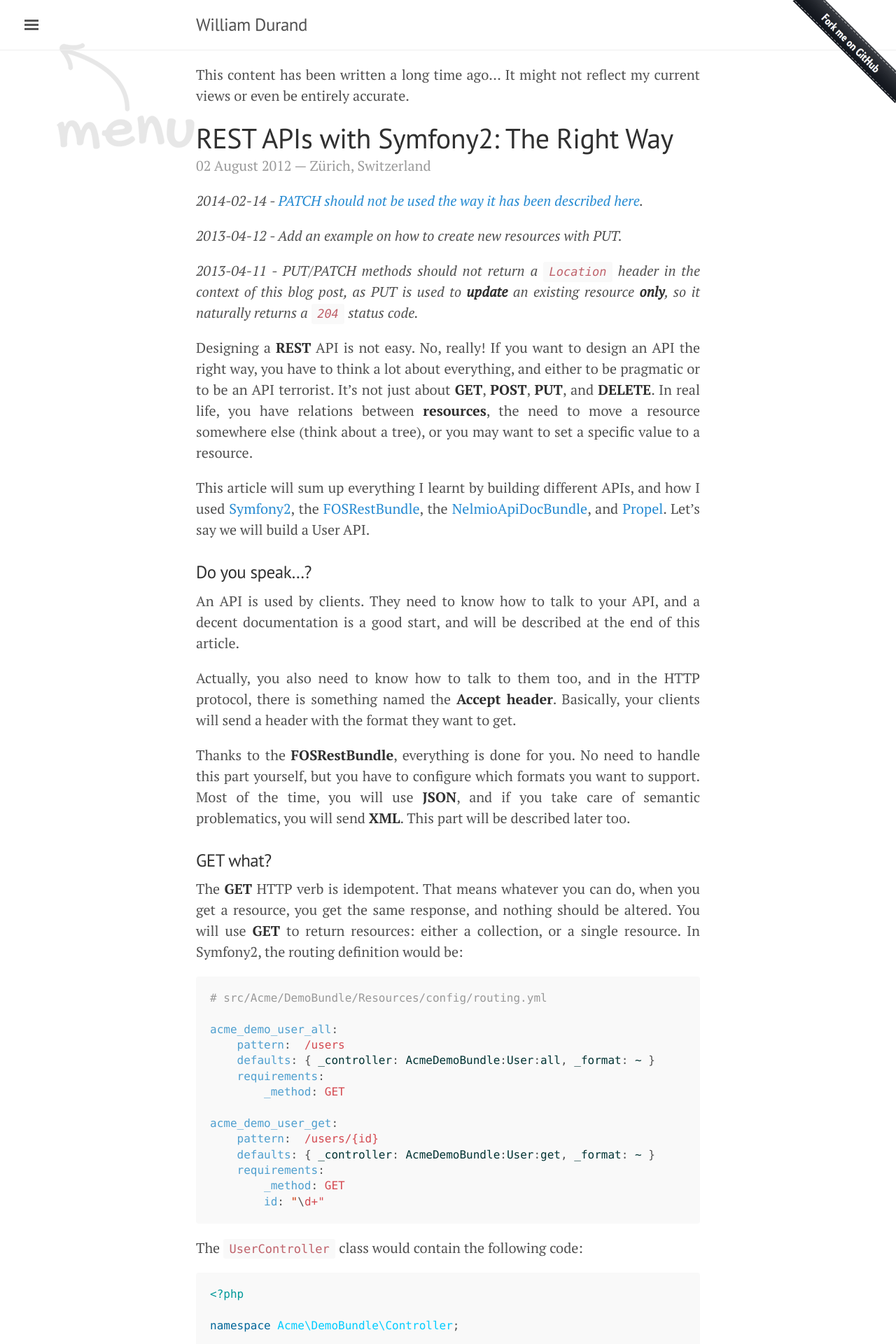
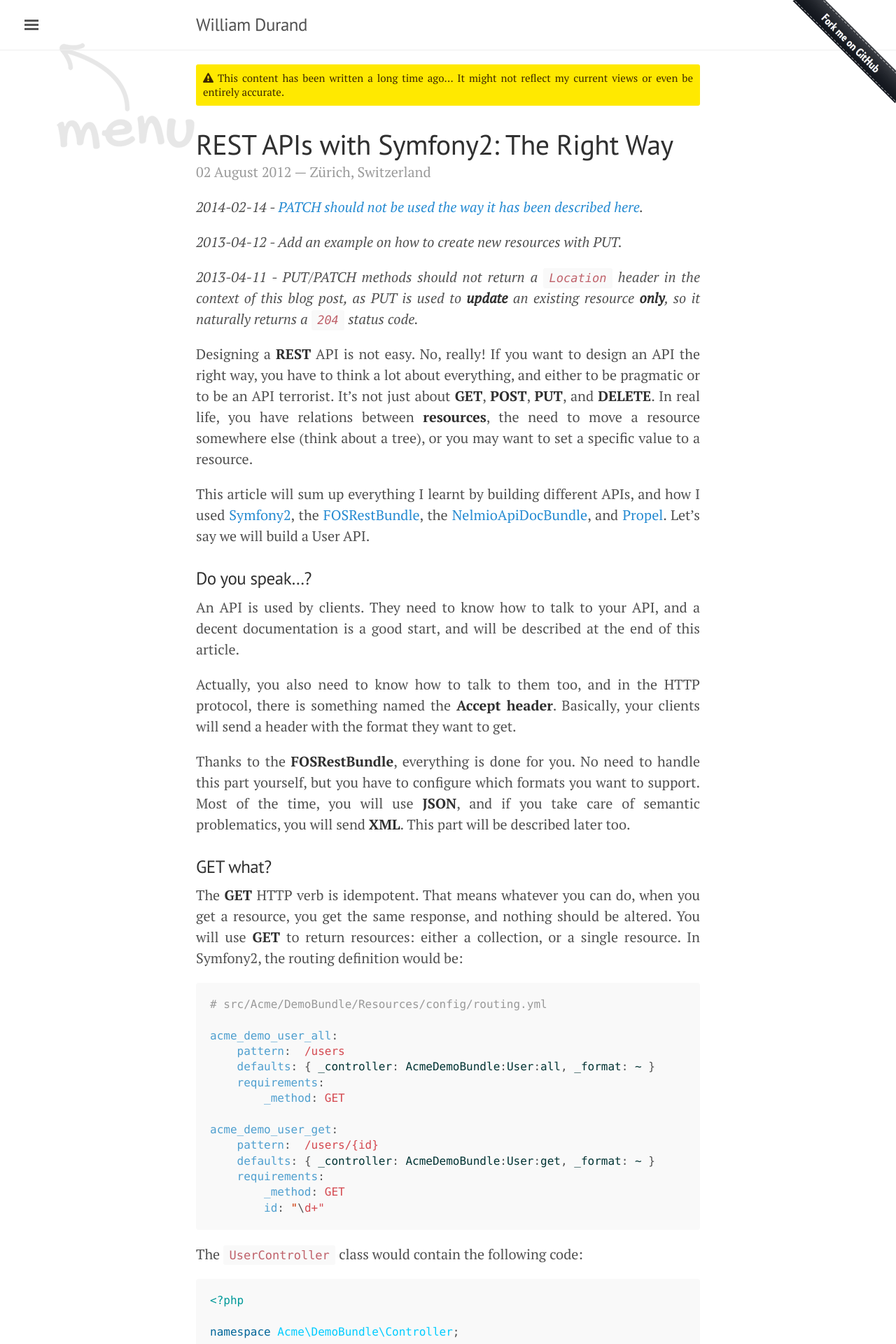
Before and after one commit to willdurand/willdurand.github.io, a Jekyll site: the page built from _posts/2012-08-02-rest-apis-with-symfony2-the-right-way.md, in a window 1280 px wide. Shown: the top 1920 px of the page at 70% size. Built offline with Jekyll 4.4.1, drawn with Linux system fonts in a browser that asks for light colours.

Commit message:
New style for messages

```diff
--- a/_layouts/post.html
+++ b/_layouts/post.html
@@ -3,12 +3,10 @@ layout: main
 ---
 
 <div class="post" itemscope itemtype="http://schema.org/BlogPosting">
-  <div class="deprecation-notice">
-    <p>
-      This content has been written a long time ago... It might not reflect my
-      current views or even be entirely accurate.
-    </p>
-  </div>
+  <p class="deprecation-notice">
+    <i class="fa fa-warning"></i> This content has been written a long time
+    ago... It might not reflect my current views or even be entirely accurate.
+  </p>
 
   <h1 class="post-title" itemprop="name">{{ page.title }}</h1>
 
--- a/css/lanyon.css
+++ b/css/lanyon.css
@@ -628,10 +628,13 @@ em.fork-and-edit {
 }
 
 .ad {
-  padding: 15px;
+  background-color: #fcf8e3;
+  border-radius: 3px;
+  color: #8a6d3b;
+  font-size: 15px;
+  line-height: 1.3;
   margin-top: 5%;
-  color: #8a6d3b;
-  background-color: #fcf8e3;
+  padding: 10px;
 }
 
 .ad strong {
@@ -722,6 +725,16 @@ a.anchor-link:hover {
   font-size: 0.8em;
 }
 
+.deprecation-notice {
+  background-color: #ffe900;
+  border-radius: 3px;
+  color: #3e2800;
+  font-size: 15px;
+  line-height: 1.3;
+  margin-bottom: 1.5rem;
+  padding: 10px;
+}
+
 @media only screen and (max-width: 1300px) {
   .menu-hint {
     opacity: 0.1;
```
